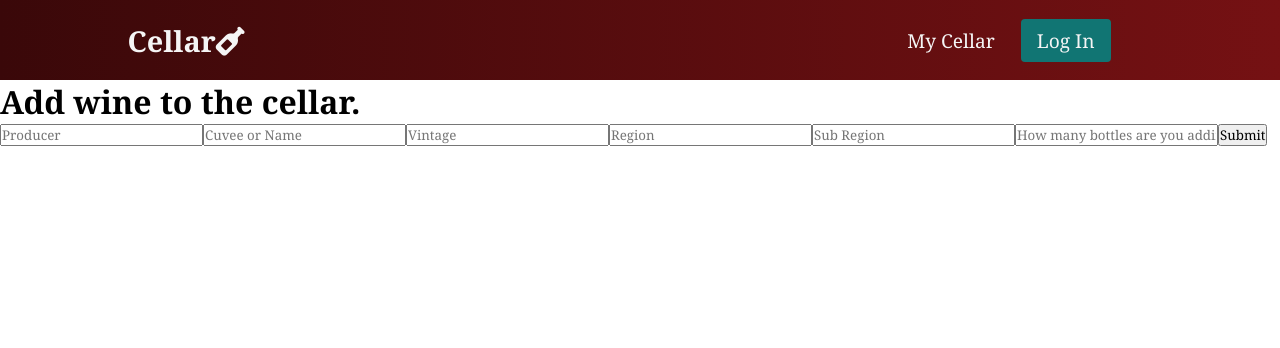
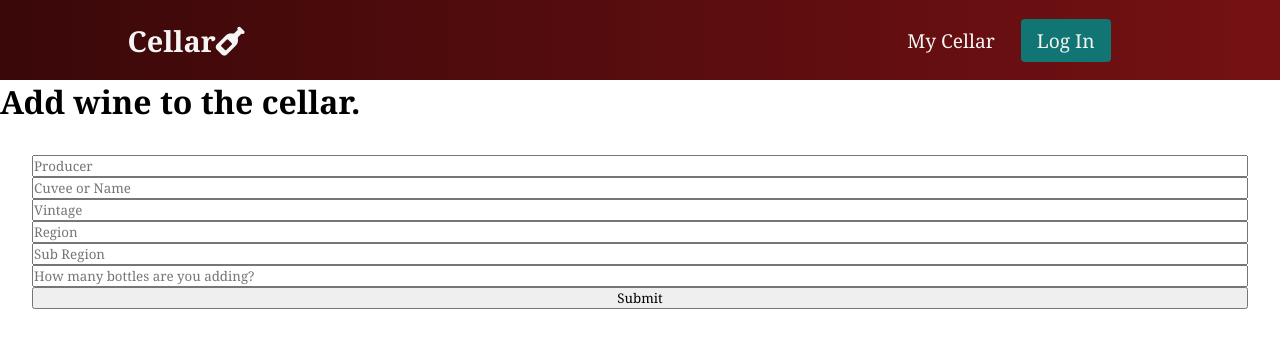
Before and after one commit to rarebit3/project2, a React (Create React App) app in the folder client/: page /addwine in a window 1280 px wide. Shown: the top 348 px of the page. Built offline with nearby package versions, Linux system fonts and the light colour scheme.

Commit message:
some form styling

```diff
--- /dev/null
+++ b/client/src/components/AddWine.css
@@ -0,0 +1,6 @@
+.form {
+    display: flex;
+    flex-direction: column;
+    margin: 1em;
+    padding: 1em;
+}
--- a/client/src/components/AddWine.js
+++ b/client/src/components/AddWine.js
@@ -1,6 +1,7 @@
 import React, { useState, useEffect } from "react";
 import axios from "axios";
 import { useNavigate } from "react-router-dom";
+import "./AddWine.css";
 
 
 const AddWine = () => {
@@ -30,7 +31,7 @@ const AddWine = () => {
   return (
     <div>
       <h1 className="bodytitle">Add wine to the cellar.</h1>
-      <form  onSubmit={handleSubmit}>
+      <form className="form" onSubmit={handleSubmit}>
         <input
           type="text"
           value={newWine.producer}
--- a/client/src/components/Cellar.css
+++ b/client/src/components/Cellar.css
@@ -49,3 +49,18 @@
   .drink-bottle {
       align-items: flex-end;
   }
+
+  .addwine {
+    background-color: rgba(17, 117, 115, 1);
+    color: whitesmoke;    text-decoration: none;
+    padding: 0.5rem 1rem;
+    border-radius: .3em;
+    margin: 1em;
+    padding: 1em;
+  }
+
+  .addwine:hover {
+    background-color: rgba(8, 58, 57, 1);
+    border-radius: 4px;
+    transition: all 0.2s ease-out;
+  }
--- a/client/src/components/Cellar.js
+++ b/client/src/components/Cellar.js
@@ -40,7 +40,7 @@ const Cellar = () => {
   } else {
     return (
       <div className="wine-grid">
-        <Link className="" to="/addwine">Add Wine</Link>
+        <Link className="addwine" to="/addwine">Add Wine</Link>
         {positiveBottles.map((wine, id) => (
           <div className="wine-card" key={id}>
             <h2>
@@ -81,7 +81,7 @@ const Cellar = () => {
             </button>
           </div>
         ))}
-        <Link className="" to="/addwine">Add Wine</Link>
+        <Link className="addwine" to="/addwine">Add Wine</Link>
       </div>
     );
   }
--- a/client/src/components/Home.js
+++ b/client/src/components/Home.js
@@ -5,7 +5,8 @@ const Home = () => {
 
   return (
     <div>
-      <p>Welcome to Cellar! What would you like to do?</p>
+      <h1>Welcome to Cellar! Lets Add some wines to your Cellar!</h1>
+      <img src="//imgur.com/a/7I464j7" alt='vineyard'/>
     </div>
   );
 };
```
